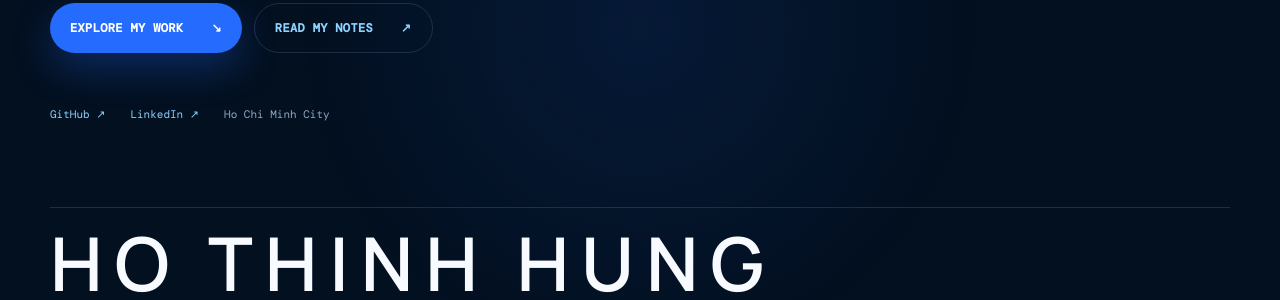
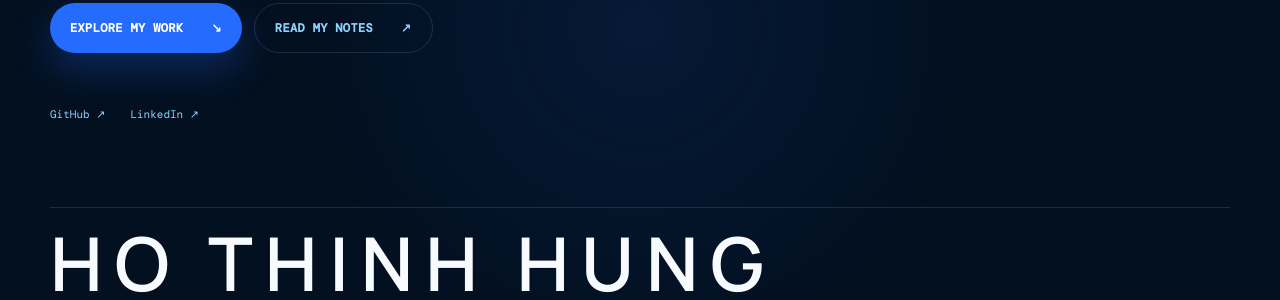
Before and after one commit to hungho77/hung, a Jekyll site: the page built from index.html, in a window 1280 px wide and 900 px high, scrolled down 476 px. Shown: the part 153-453 px from the top of the window. Built offline with Jekyll 4.4.1, drawn with Linux system fonts in a browser that asks for light colours.

Commit message:
Remove location from portfolio: index.html

```diff
--- a/index.html
+++ b/index.html
@@ -14,7 +14,6 @@ layout: default
       <div class="hero-links">
         <a href="https://github.com/hungho77">GitHub ↗</a>
         <a href="{{ site.author.linkedin_url }}">LinkedIn ↗</a>
-        <span>Ho Chi Minh City</span>
       </div>
     </div>
 
```
